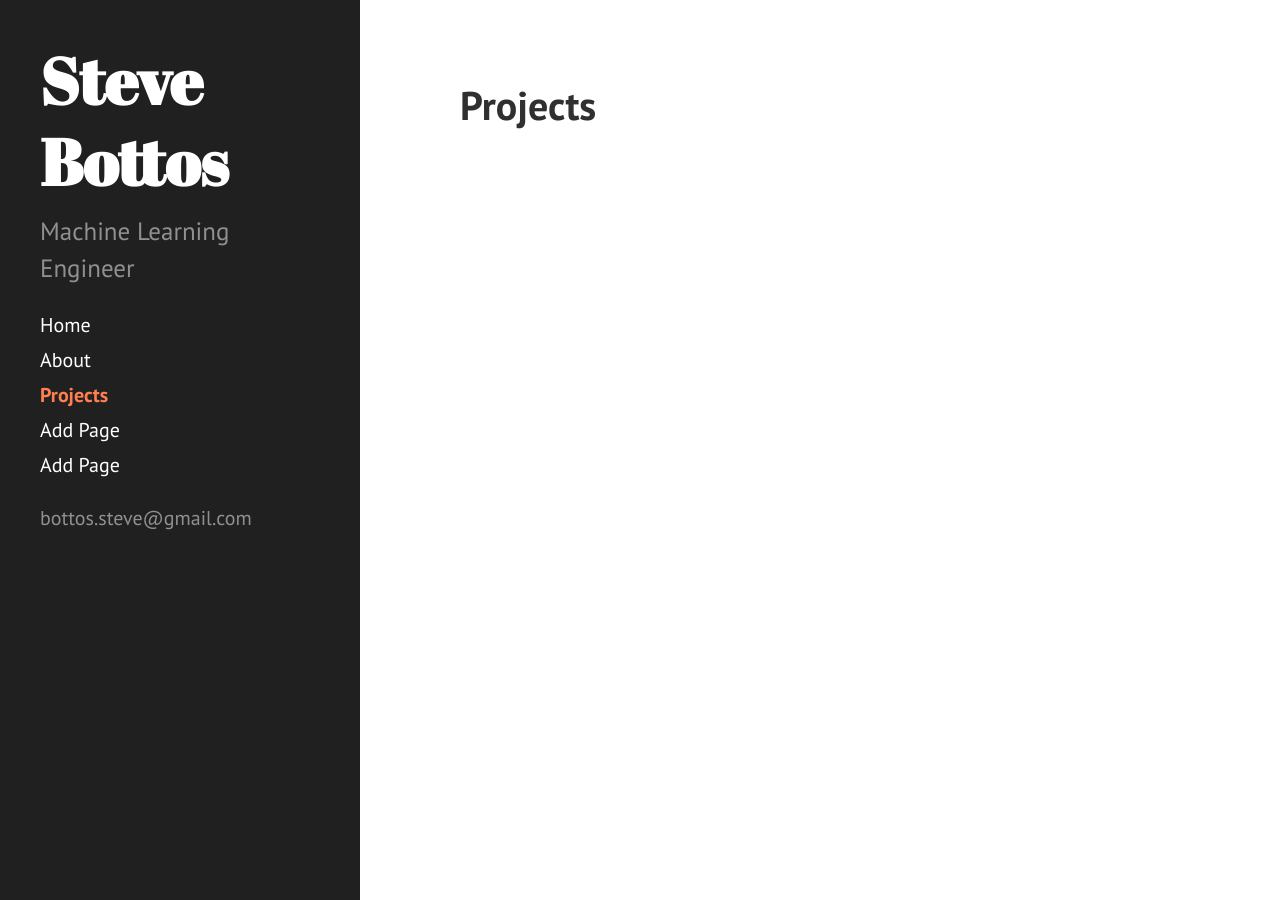
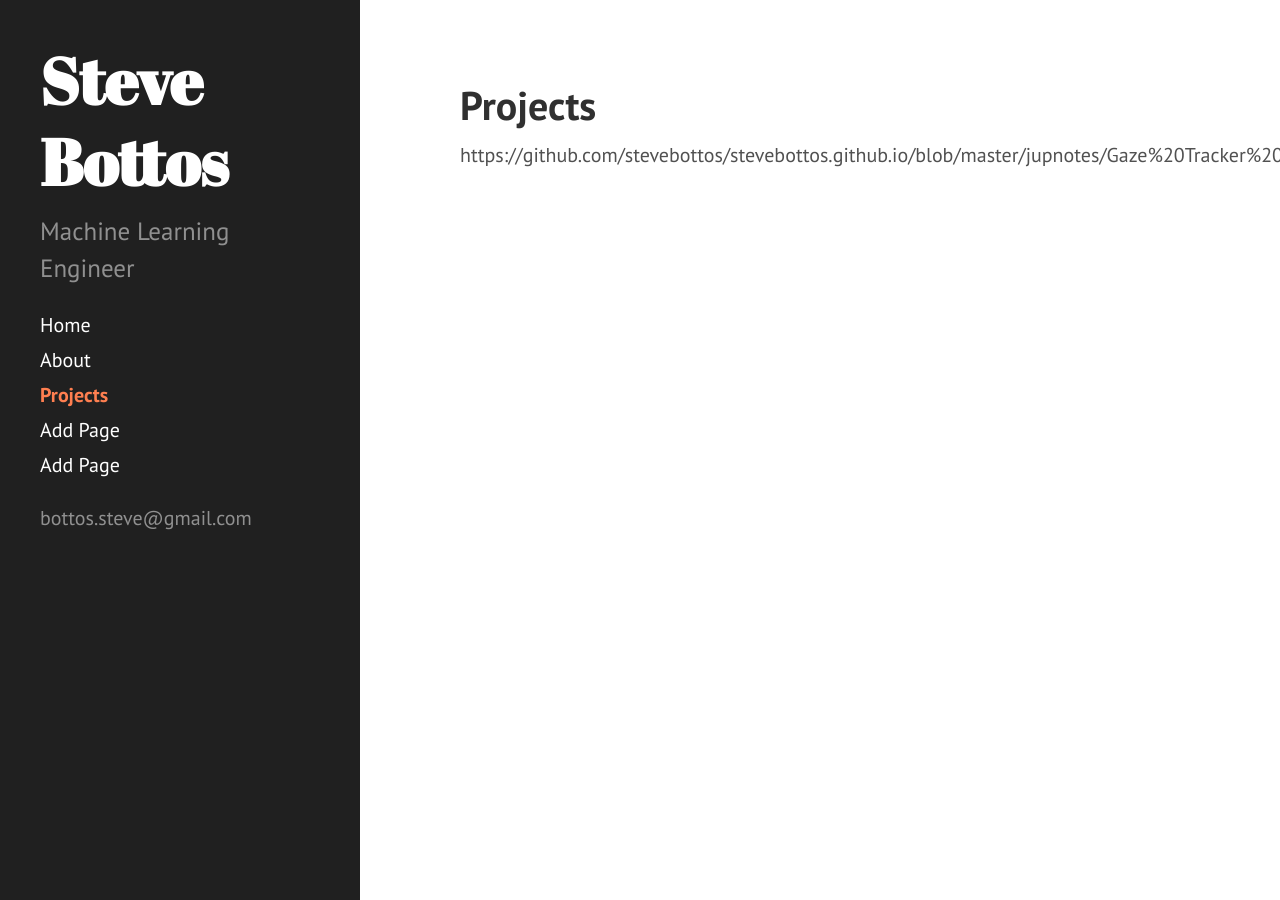
Before and after one commit to stevebottos/stevebottos.github.io, a Jekyll site: the page built from projects.md, in a window 1280 px wide. Built offline with Jekyll 4.4.1, drawn with Linux system fonts in a browser that asks for light colours; part of the change alters nothing that is shown.

Commit message:
Update projects.md

```diff
--- a/projects.md
+++ b/projects.md
@@ -2,3 +2,5 @@
 layout: page
 title: Projects
 ---
+
+https://github.com/stevebottos/stevebottos.github.io/blob/master/jupnotes/Gaze%20Tracker%20Writeup.html
```
